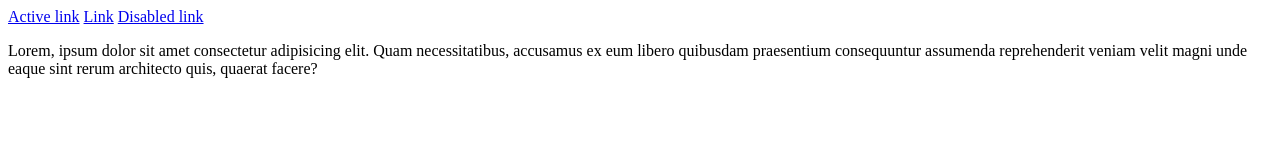
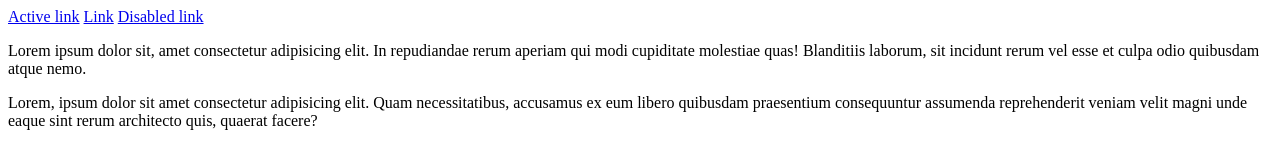
Before and after one commit to trungnhoc912-gif/bc96_git, a plain HTML site: page index.html in a window 1280 px wide. Drawn offline with Linux system fonts and the light colour scheme.

Commit message:
cập nhật file index.html

```diff
--- a/index.html
+++ b/index.html
@@ -13,7 +13,9 @@
         <a class="nav-link" href="#">Link</a>
         <a class="nav-link disabled" href="#">Disabled link</a>
     </nav>
-
+    <!-- content -->
+    <p>Lorem ipsum dolor sit, amet consectetur adipisicing elit. In repudiandae rerum aperiam qui modi cupiditate
+        molestiae quas! Blanditiis laborum, sit incidunt rerum vel esse et culpa odio quibusdam atque nemo.</p>
 
 
 
```
